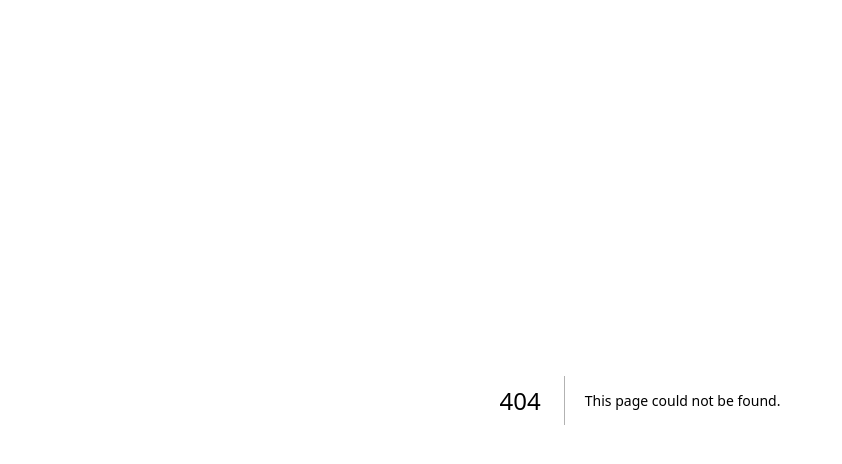
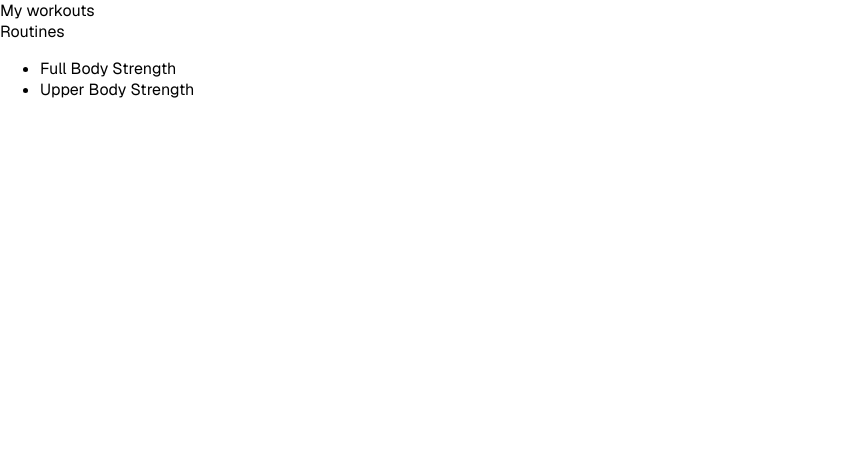
Before and after one commit to miguelCT/my-workouts, a Next.js app: page /routines in a window 1280 px wide. Before the commit this address had no page. Shown: the top 464 px of the page, without its empty margins (0-842 px from the left). Built offline with nearby package versions, Linux system fonts and the light colour scheme.

Commit message:
Prepare Routines and Routine info pages

```diff
--- a/src/app/layout.tsx
+++ b/src/app/layout.tsx
@@ -15,7 +15,10 @@ export default function RootLayout({
 }) {
 	return (
 		<html lang="en">
-			<body className={GeistSans.className}>{children}</body>
+			<body className={GeistSans.className}>
+				My workouts
+				{children}
+			</body>
 		</html>
 	);
 }
--- /dev/null
+++ b/src/app/lib/data.ts
@@ -0,0 +1,109 @@
+/* eslint-disable import/prefer-default-export */
+import { notFound } from "next/navigation";
+import { type ExerciseTemplate, type Routine } from "./definitions";
+
+// Sample Exercise Template Data
+const exerciseTemplate1: ExerciseTemplate = {
+	routine_id: 1,
+	exercise_id: 1,
+	name: "Push-ups",
+	description: "A classic bodyweight exercise",
+	group: "Chest",
+	series_max: 3,
+	series_min: 2,
+	repetition_max: 12,
+	repetition_min: 8,
+};
+
+const exerciseTemplate2: ExerciseTemplate = {
+	routine_id: 2,
+	exercise_id: 2,
+	name: "Squats",
+	description: "A lower body compound exercise",
+	group: "Legs",
+	series_max: 4,
+	series_min: 3,
+	repetition_max: 15,
+	repetition_min: 10,
+};
+
+
+// Sample Routine Data
+const routine1: Routine = {
+	id: 1,
+	name: "Full Body Strength",
+	created: "2024-07-04", // Today's date (assuming you want a sample for today)
+	updated: "2024-07-04",
+	exercises: [
+		{
+			id: 1,
+			template: exerciseTemplate1,
+			entries: [], // No entries yet
+		},
+		{
+			id: 2,
+			template: exerciseTemplate2,
+			entries: [{
+				date: "2024-07-03", // Example entry from yesterday
+				weight: 20,
+				repetitions: 8,
+			}, {
+				date: "2024-07-03", // Example entry from yesterday
+				weight: 20,
+				repetitions: 8,
+			}, {
+				date: "2024-07-03", // Example entry from yesterday
+				weight: 20,
+				repetitions: 10,
+			}],
+		},
+	],
+};
+
+// Sample Routine Data
+const routine2: Routine = {
+	id: 2,
+	name: "Upper Body Strength",
+	created: "2024-07-05", // Today's date (assuming you want a sample for today)
+	updated: "2024-07-05",
+	exercises: [
+	],
+};
+
+
+const routines = [routine1, routine2];
+
+export async function fetchRoutine(routineId: number): Promise<Routine> {
+
+	const routine = routines.find(r => r.id === routineId);
+
+	if(!routine) {
+		return notFound()
+	}
+
+	const delay = Math.floor(Math.random() * 1500);
+
+	// eslint-disable-next-line no-promise-executor-return
+	await new Promise((resolve) => setTimeout(resolve, delay));
+	return routine;
+}
+
+
+export async function fetchRoutines() {
+	const delay = Math.floor(Math.random() * 1500);
+
+	try {
+
+		// eslint-disable-next-line no-promise-executor-return
+		await new Promise((resolve) => setTimeout(resolve, delay));
+		return [routine1, routine2].map(r => ({
+			id: r.id,
+			name: r.name,
+			created: r.created,
+			updated: r.updated,
+		}));
+	} catch (error) {
+		console.error('Failed to fetch Routines', error);
+		throw new Error('Failed to fetch Routines.');
+	}
+}
--- /dev/null
+++ b/src/app/lib/definitions.ts
@@ -0,0 +1,35 @@
+// Exercise Template Type
+export type ExerciseTemplate = {
+  	routine_id: number;
+  	exercise_id: number;
+  	name: string;
+  	description: string;
+  	group: string;
+  	series_max: number;
+  	series_min: number;
+  	repetition_max: number;
+  	repetition_min: number;
+};
+
+// Routine Type
+export type Routine = {
+  	id: number;
+  	name: string;
+  	created: string;  // ISO date format: YYYY-MM-DD
+  	updated: string;  // ISO date format: YYYY-MM-DD
+  	exercises: Exercise[];
+};
+
+// Exercise Type
+export type Exercise = {
+  	id: number;
+  	template: ExerciseTemplate;
+  	entries: ExerciseEntry[];
+};
+
+// Exercise Entry Type
+export type ExerciseEntry = {
+  	date: string;  // ISO date format: YYYY-MM-DD
+  	weight: number;
+  	repetitions: number;
+};
--- /dev/null
+++ b/src/app/routines/page.tsx
@@ -0,0 +1,28 @@
+import { type Metadata } from 'next';
+import { Suspense } from 'react';
+import RoutineList from '../ui/routines/RoutineList';
+
+
+export const metadata: Metadata = {
+	title: 'Routines',
+};
+
+export default async function Page({
+	searchParams,
+}: {
+	searchParams?: {
+		query?: string;
+	};
+}) {
+	const query = searchParams?.query ?? '';
+
+	return (
+		<div>
+            Routines
+
+			<Suspense fallback={<div>Loading...</div>}>
+				<RoutineList />
+			</Suspense>
+		</div>
+	);
+}
--- /dev/null
+++ b/src/app/ui/routines/RoutineList.tsx
@@ -0,0 +1,15 @@
+import { fetchRoutines } from "@/app/lib/data";
+import Link from "next/link";
+
+export default async function RoutineList() {
+	const routines = await fetchRoutines();
+	return (
+		<ul>
+			{routines.map(routine => (
+				<li key={routine.id}>
+					<Link href={`/routines/${routine.id}`}>{routine.name}</Link>
+				</li>
+			))}
+		</ul>
+	)
+}
```
Also changed, not shown: src/app/routines/[routineId]/page.tsx (added, +28 -0 lines), src/app/ui/routines/RoutineInfo.tsx (added, +12 -0 lines).
